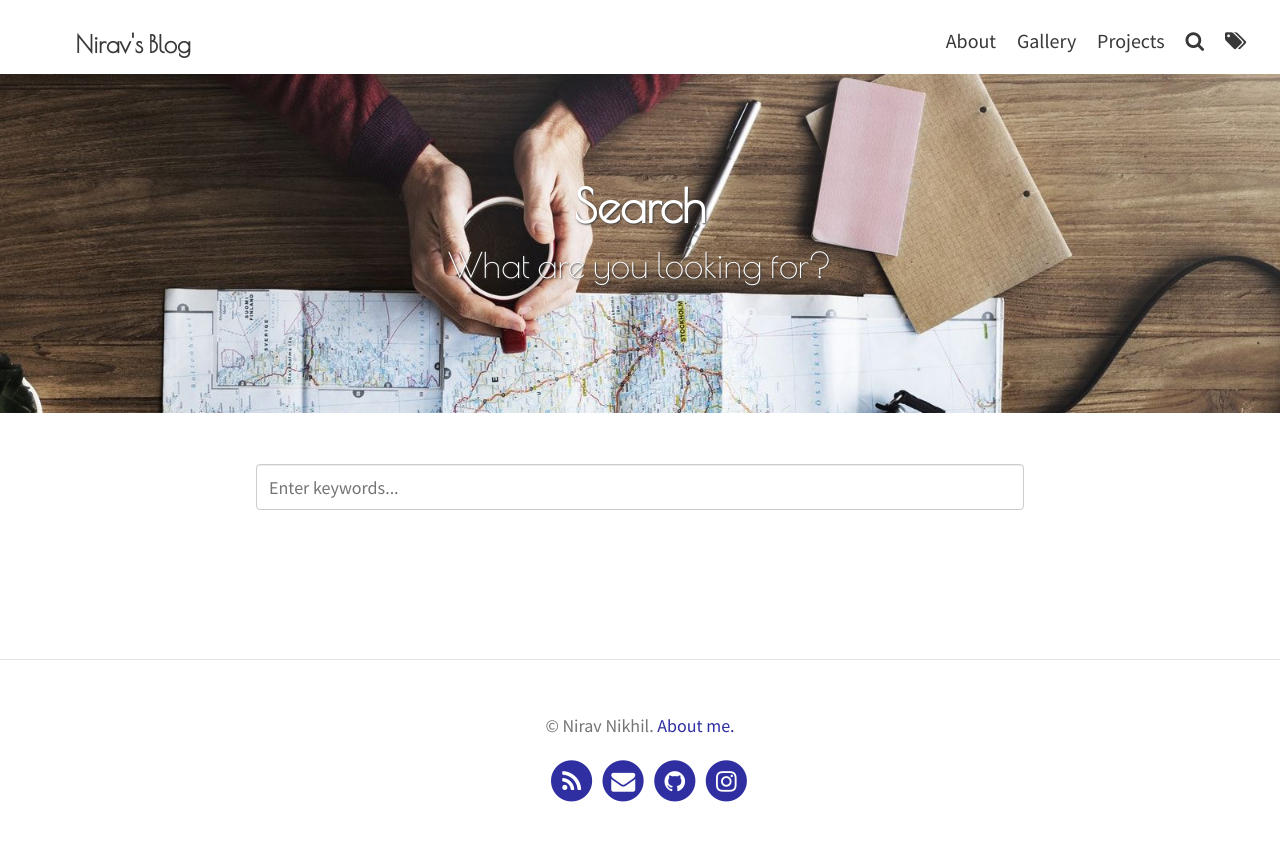
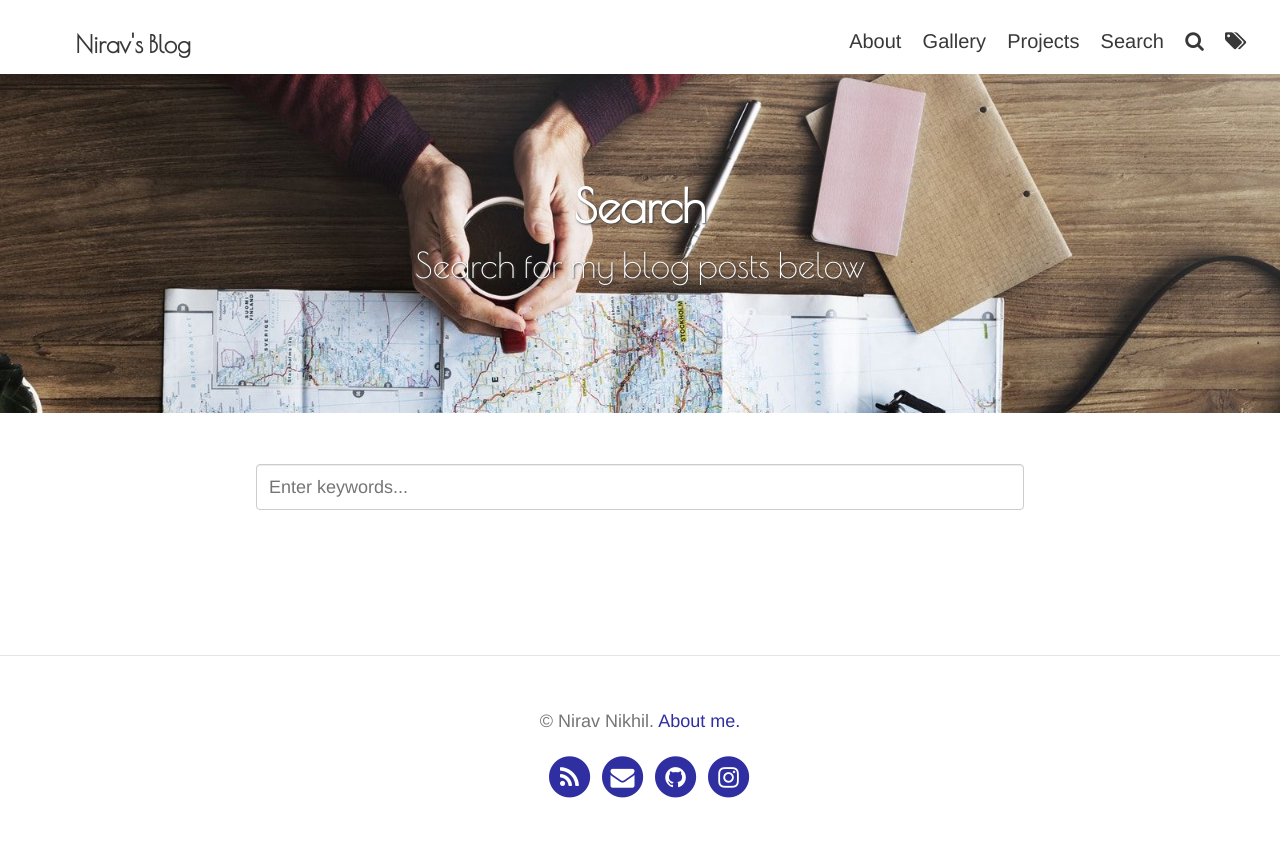
Before and after one commit to niravcodes/niravcodes.github.io, a Jekyll site: the page built from pages/search.html, in a window 1280 px wide. Shown: the top 841 px of the page. Built offline with Jekyll 4.4.1, drawn with Linux system fonts in a browser that asks for light colours.

Commit message:
changed body text

```diff
--- a/_config.yml
+++ b/_config.yml
@@ -91,7 +91,7 @@
 
   # Colours, typography and padding
   # Open the "_sass > base" folder, and open "_variables.scss"
-  google_fonts: "Poiret+One|Source+Sans+Pro:400,700,700italic,400italic"
+  google_fonts: "Poiret+One|EB+Garamond:400,400i,700,700i"
 
   # Post navigation
   post_navigation: false
--- a/pages/search.html
+++ b/pages/search.html
@@ -2,7 +2,6 @@
 layout: search
 title: Search
 permalink: /search/
-subtitle: "What are you looking for?"
+subtitle: "Search for my blog posts below"
 feature-img: "assets/img/pexels/search-map.jpeg"
-hide: true
 ---
```
